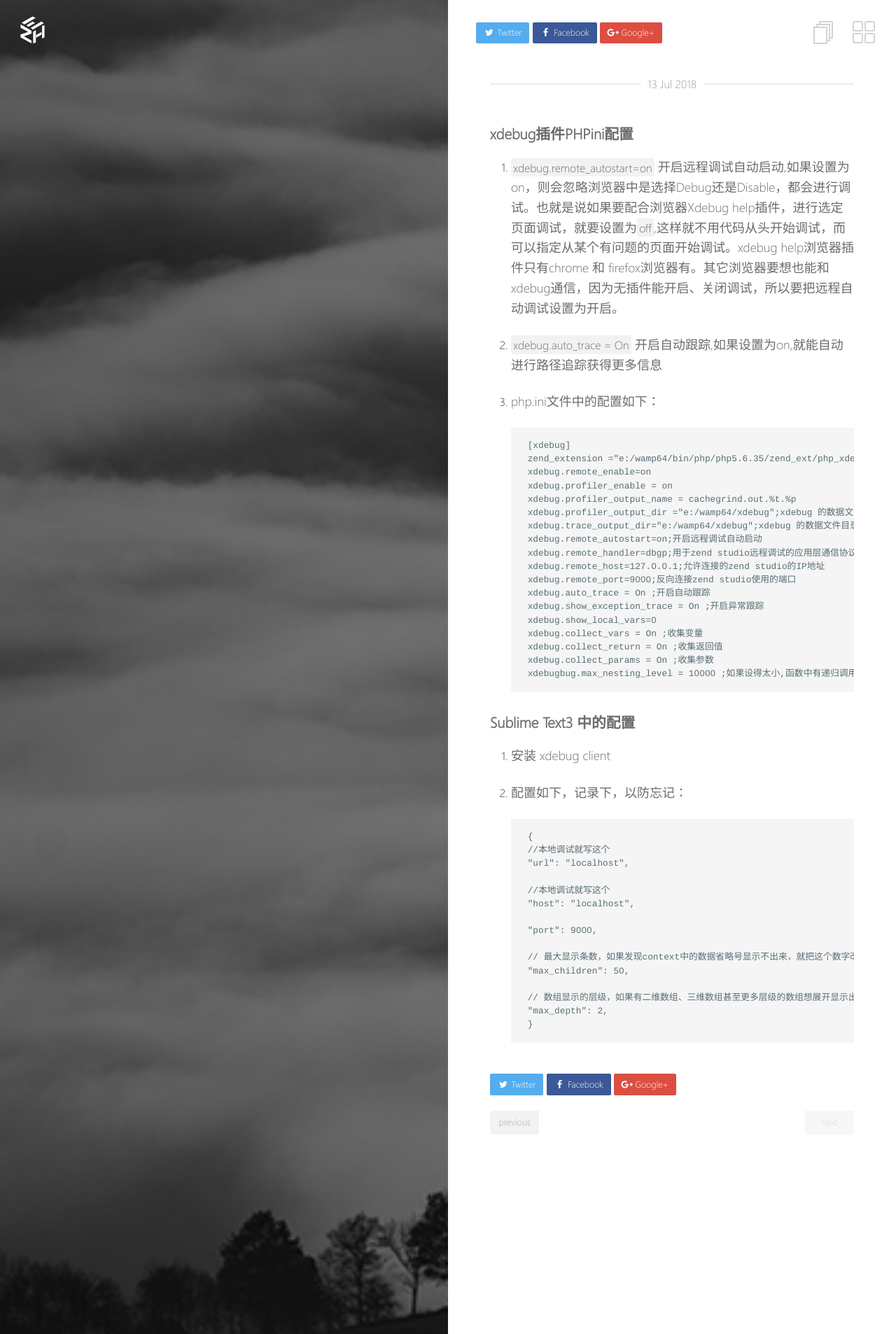
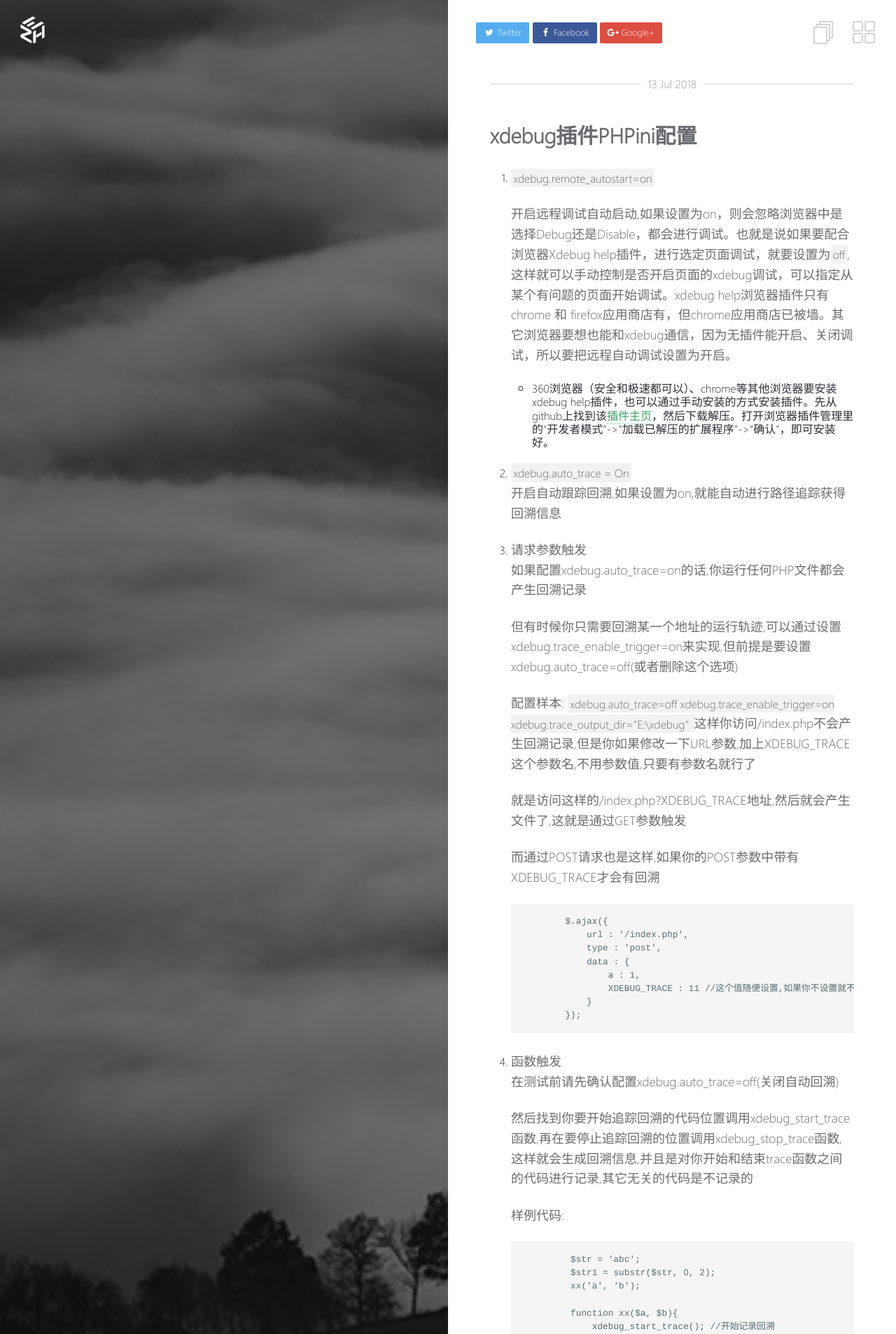
Before and after one commit to z-wh/z-wh.github.io, a Jekyll site: the page built from _posts/2018-07-13-xdebug-xdebughelp-sublime.md, in a window 1280 px wide. Shown: the top 1906 px of the page at 70% size. Built offline with Jekyll 4.4.1, drawn with Linux system fonts in a browser that asks for light colours; comment, search, counter and statistics services are not loaded; some of the changed text lies outside the part shown.

Commit message:
更新xdebug

````diff
--- a/_posts/2018-07-13-xdebug-xdebughelp-sublime.md
+++ b/_posts/2018-07-13-xdebug-xdebughelp-sublime.md
@@ -8,34 +8,102 @@ tag:
 - css
 ---
 
-### xdebug插件PHPini配置
- 1. `xdebug.remote_autostart=on` 开启远程调试自动启动,如果设置为on，则会忽略浏览器中是选择Debug还是Disable，都会进行调试。也就是说如果要配合浏览器Xdebug help插件，进行选定页面调试，就要设置为`off`,这样就不用代码从头开始调试，而可以指定从某个有问题的页面开始调试。xdebug help浏览器插件只有chrome 和 firefox浏览器有。其它浏览器要想也能和xdebug通信，因为无插件能开启、关闭调试，所以要把远程自动调试设置为开启。
+## xdebug插件PHPini配置
+1. `xdebug.remote_autostart=on`
 
-2. `xdebug.auto_trace = On` 开启自动跟踪,如果设置为on,就能自动进行路径追踪获得更多信息
+   开启远程调试自动启动,如果设置为on，则会忽略浏览器中是选择Debug还是Disable，都会进行调试。也就是说如果要配合浏览器Xdebug help插件，进行选定页面调试，就要设置为`off`,这样就可以手动控制是否开启页面的xdebug调试，可以指定从某个有问题的页面开始调试。xdebug help浏览器插件只有chrome 和 firefox应用商店有，但chrome应用商店已被墙。其它浏览器要想也能和xdebug通信，因为无插件能开启、关闭调试，所以要把远程自动调试设置为开启。
+    * 360浏览器（安全和极速都可以）、chrome等其他浏览器要安装xdebug help插件，也可以通过手动安装的方式安装插件。先从github上找到该[插件主页](https://github.com/mac-cain13/xdebug-helper-for-chrome)，然后下载解压。打开浏览器*插件管理里*的“开发者模式”->"加载已解压的扩展程序"->"确认"，即可安装好。
 
-3. php.ini文件中的配置如下：
+2. `xdebug.auto_trace = On`
+   开启自动跟踪回溯,如果设置为on,就能自动进行路径追踪获得回溯信息
+
+3. 请求参数触发
+   如果配置xdebug.auto_trace=on的话,你运行任何PHP文件都会产生回溯记录
+
+   但有时候你只需要回溯某一个地址的运行轨迹,可以通过设置xdebug.trace_enable_trigger=on来实现,但前提是要设置xdebug.auto_trace=off(或者删除这个选项)
+
+      配置样本:
+          ```
+                 xdebug.auto_trace=off
+                 xdebug.trace_enable_trigger=on
+                 xdebug.trace_output_dir="E:\xdebug"
+          ```
+   这样你访问/index.php不会产生回溯记录,但是你如果修改一下URL参数,加上XDEBUG_TRACE这个参数名,不用参数值,只要有参数名就行了
+
+   就是访问这样的/index.php?XDEBUG_TRACE地址,然后就会产生文件了,这就是通过GET参数触发
+
+   而通过POST请求也是这样,如果你的POST参数中带有XDEBUG_TRACE才会有回溯
+```
+           $.ajax({
+               url : '/index.php',
+               type : 'post',
+               data : {
+                   a : 1,
+                   XDEBUG_TRACE : 11 //这个值随便设置,如果你不设置就不会POST这个字段上去!
+               }
+           });
+```
+
+4. 函数触发
+   在测试前请先确认配置xdebug.auto_trace=off(关闭自动回溯)
+
+   然后找到你要开始追踪回溯的代码位置调用xdebug_start_trace函数,再在要停止追踪回溯的位置调用xdebug_stop_trace函数,这样就会生成回溯信息,并且是对你开始和结束trace函数之间的代码进行记录,其它无关的代码是不记录的
+
+   样例代码:
+```
+            $str = 'abc';
+            $str1 = substr($str, 0, 2);
+            xx('a', 'b');
+
+            function xx($a, $b){
+                xdebug_start_trace(); //开始记录回溯
+                $x = array();
+                array_push($x, $a);
+                print(222);
+                array_push($x, $b);
+                xdebug_stop_trace(); //结束记录回溯
+                yy();
+                return $x;
+            }
+
+            function yy(){
+                print_r(123);
+            }
+```
+   并且要注意,通过函数触发的话并不需要什么配置,你只要开启了扩展就可以,就是只保留zend_extension="xdebug.dll"就可以,其它xdebug的相关配置可以完全不配置,如果有文件名定制需求就再保留xdebug.trace_output_name选项就足够了
+
+   然而如果你开启了xdebug.auto_trace其实相当于让PHP启动时就自动执行xdebug_start_trace函数,于是会报错说这个函数已经执行过了,所以为避免麻烦请不要开启xdebug_start_trace
+
+   这个调试更加精准,因为如果整个运行周期都回溯下来,起码有成千上万行,查找成为了艰难的事情
+
+   而函数触发时就缩小了你需要的范围,查找就快捷了很多!
+
+5. php.ini文件中的配置如下：
 ```
     [xdebug]
     zend_extension ="e:/wamp64/bin/php/php5.6.35/zend_ext/php_xdebug-2.5.5-5.6-vc11-x86_64.dll";php加载xdebug
     xdebug.remote_enable=on
+    xdebug.remote_autostart=off;开启远程调试自动启动
+    xdebug.remote_handler=dbgp;用于sublime远程调试的应用层通信协议
+    xdebug.remote_host=127.0.0.1;允许连接的sublime的IP地址
+    xdebug.remote_port=9000;反向连接sublime使用的端口
     xdebug.profiler_enable = on
     xdebug.profiler_output_name = cachegrind.out.%t.%p
     xdebug.profiler_output_dir ="e:/wamp64/xdebug";xdebug 的数据文件目录
-    xdebug.trace_output_dir="e:/wamp64/xdebug";xdebug 的数据文件目录
-    xdebug.remote_autostart=on;开启远程调试自动启动
-    xdebug.remote_handler=dbgp;用于zend studio远程调试的应用层通信协议
-    xdebug.remote_host=127.0.0.1;允许连接的zend studio的IP地址
-    xdebug.remote_port=9000;反向连接zend studio使用的端口
-    xdebug.auto_trace = On ;开启自动跟踪
+    xdebug.auto_trace = On ;开启自动跟踪回溯
+    xdebug.trace_output_dir="e:/wamp64/xdebug";设置回溯信息输出目录
+    xdebug.trace_output_name=trace.%R.%t;设置回溯信息输出文件名
+    xdebug.collect_params=3;通过设置collect_params选项值为3开启参数记录
     xdebug.show_exception_trace = On ;开启异常跟踪
     xdebug.show_local_vars=0
     xdebug.collect_vars = On ;收集变量
     xdebug.collect_return = On ;收集返回值
     xdebug.collect_params = On ;收集参数
-    xdebugbug.max_nesting_level = 10000 ;如果设得太小,函数中有递归调用自身次数太多时会报超过最大嵌套数错
+    #如果设得太小,函数中有递归调用自身次数太多时会报超过最大嵌套数错
+    xdebug.max_nesting_level = 10000
 ```
 
-### Sublime Text3 中的配置
+## Sublime Text3 中的配置
 
 1. 安装 xdebug client
 
@@ -57,3 +125,5 @@ tag:
     "max_depth": 2,
     }
 ```
+
+3. 使用其他编辑器如 phpstorm、eclipse等xdebug配置也一样。
````
